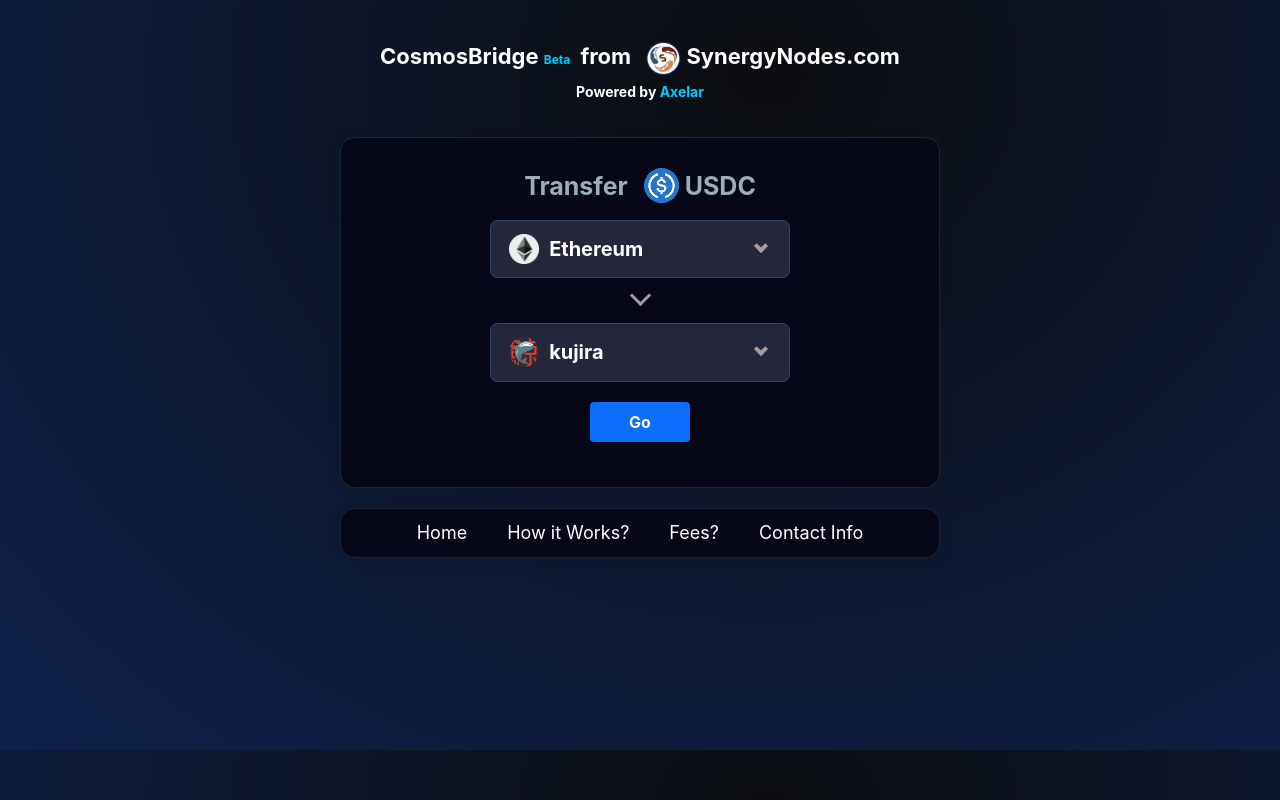
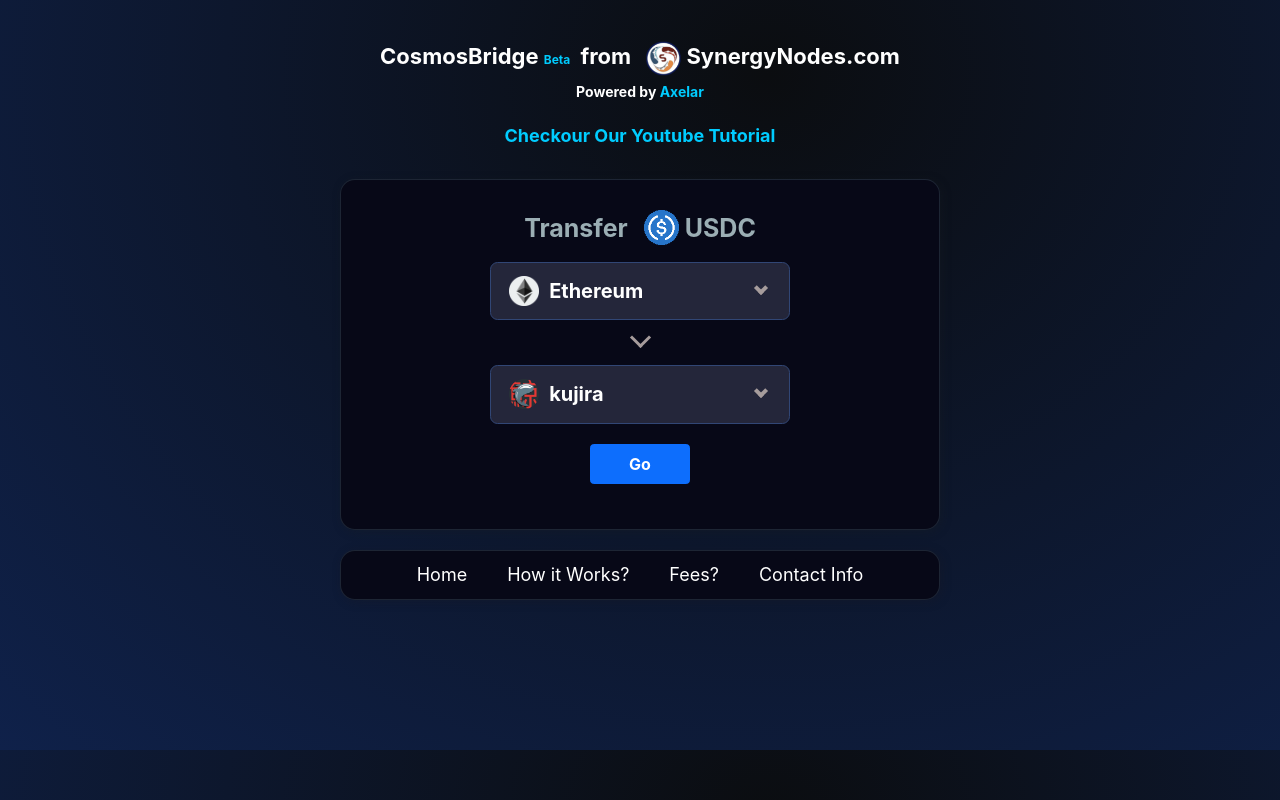
Before and after one commit to SynergyNodes/CosmosBridge, a React (Create React App) app: page / in a window 1280 px wide. Built offline with nearby package versions, Linux system fonts and the light colour scheme.

Commit message:
Fixed Spelling, Added Youtube Link

```diff
--- a/src/App.css
+++ b/src/App.css
@@ -6,6 +6,20 @@
     height: 80px;
     animation: spin 1s linear infinite;
   }
+
+div.youtube a {
+  display: block;
+  font-size: 18px;
+  font-weight: bold;
+  color:#00ccff;
+  text-align: center;
+  margin: 0 auto 0 auto;
+  width: 500px;
+}
+
+div.youtube a:hover {
+  color:#77bbcd
+}
 
 div.DropDownHeader {
     display: block;
--- a/src/pages/Execute_ETH_Transfer.js
+++ b/src/pages/Execute_ETH_Transfer.js
@@ -212,7 +212,7 @@
 
           <div className='buttons'>
 
-          { address ? <span className="box bLeft"><img src="../images/MetaMask.png"></img>Metamask Connected</span> : <button type="button" onClick={connectMetaMask} className="btn btn-primary bLeft"><img src="../images/MetaMask.png"></img>Connect MetatMask</button> }
+          { address ? <span className="box bLeft"><img src="../images/MetaMask.png"></img>MetaMask Connected</span> : <button type="button" onClick={connectMetaMask} className="btn btn-primary bLeft"><img src="../images/MetaMask.png"></img>Connect MetaMask</button> }
 
           { keplraddress ? <span className="box bRight"><img src="../images/Keplr.png"></img>Keplr Connected</span> : <button type="button" onClick={connectKeplr} className="btn btn-primary bRight"><img src="../images/Keplr.png"></img>Connect Keplr</button> }
 
--- a/src/pages/Execute_Transfer.js
+++ b/src/pages/Execute_Transfer.js
@@ -306,7 +306,7 @@
 
           <div className='buttons'>
 
-          { address ? <span className="box bLeft"><img src="../images/MetaMask.png"></img>Metamask Connected</span> : <button type="button" onClick={connectMetaMask} className="btn btn-primary bLeft"><img src="../images/MetaMask.png"></img>Connect MetatMask</button> }
+          { address ? <span className="box bLeft"><img src="../images/MetaMask.png"></img>Metamask Connected</span> : <button type="button" onClick={connectMetaMask} className="btn btn-primary bLeft"><img src="../images/MetaMask.png"></img>Connect MetaMask</button> }
 
           { keplraddress ? <span className="box bRight"><img src="../images/Keplr.png"></img>Keplr Connected</span> : <button type="button" onClick={connectKeplr} className="btn btn-primary bRight"><img src="../images/Keplr.png"></img>Connect Keplr</button> }
 
--- a/src/pages/index.js
+++ b/src/pages/index.js
@@ -94,6 +94,8 @@
 
 	return (
 
+		<div>
+		<div className="youtube"><a href='https://youtu.be/1qHAyPxvEIo' target='_blank'>Checkour Our Youtube Tutorial</a></div>
 		<div className='forms contact'>
 		<p className="transfer">Transfer <img src="../images/usdc.png"></img> USDC</p>
 		<p className="token"></p>
@@ -141,6 +143,7 @@
 
 		<p><button onClick={getURL} className="btn btn-primary go">Go</button></p>
 		</div>
+		</div>
 
 	);
 };
```
